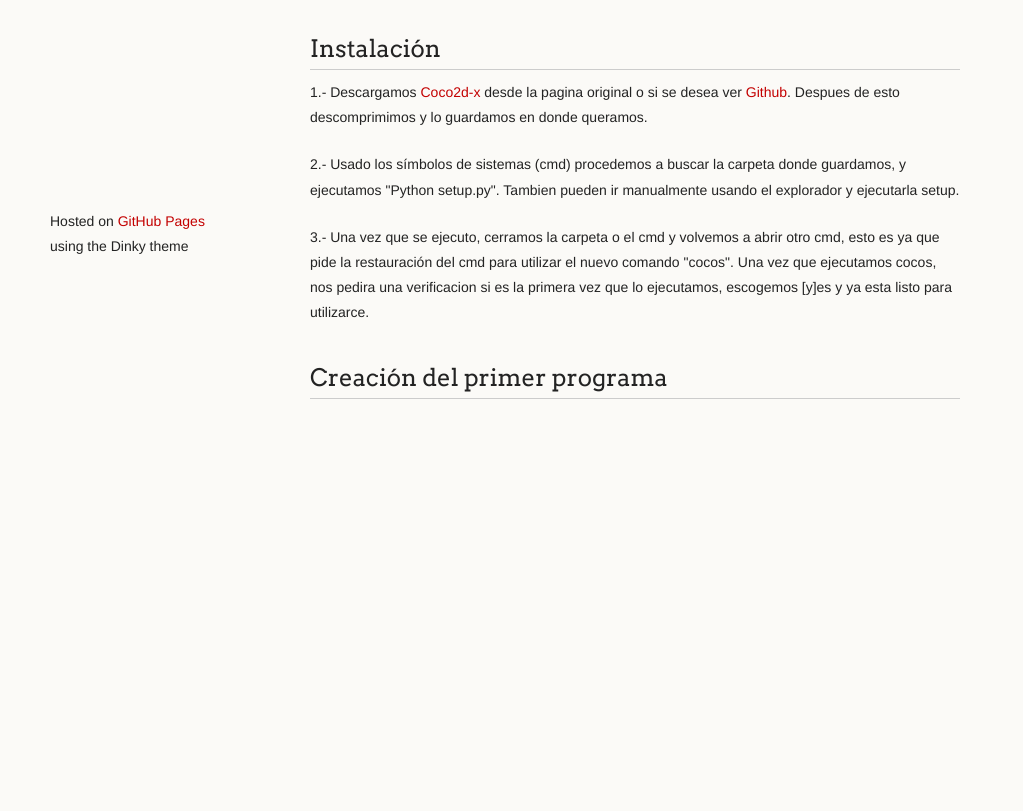
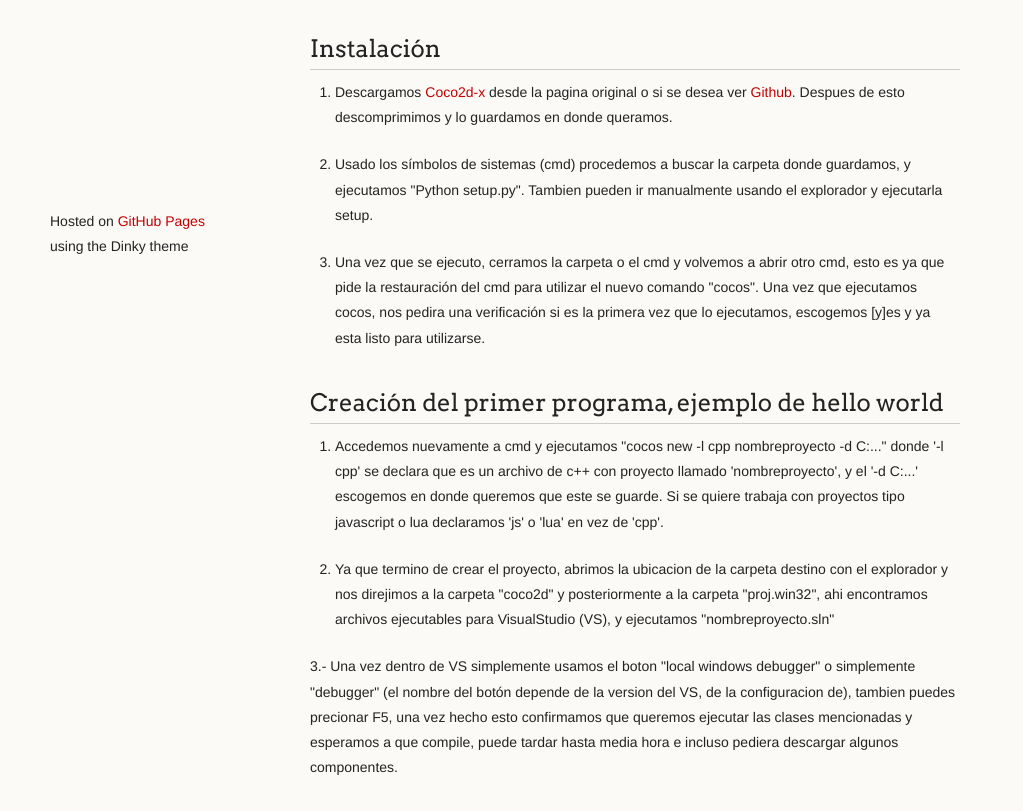
Before and after one commit to ToteVirusanti/Pagina, a plain HTML site: page index.html in a window 1280 px wide. Shown: the part 509-1320 px from the top of the page, without its empty margins (0-1023 px from the left). Before the commit the page ends 968 px from the top, so only its background shows below. Drawn offline with Linux system fonts and the light colour scheme.

```diff
--- a/index.html
+++ b/index.html
@@ -53,14 +53,22 @@
 <h2>
 <a id="instalación" class="anchor" href="#instalaci%C3%B3n" aria-hidden="true"><span aria-hidden="true" class="octicon octicon-link"></span></a>Instalación</h2>
 
-<p>1.- Descargamos <a href="https://www.python.org/downloads/">Coco2d-x</a> desde la pagina original o si se desea ver <a href="https://github.com/cocos2d/cocos2d-x">Github</a>. Despues de esto descomprimimos y lo guardamos en donde queramos.</p>
-
-<p>2.- Usado los símbolos de sistemas (cmd) procedemos a buscar la carpeta donde guardamos, y ejecutamos "Python setup.py". Tambien pueden ir manualmente usando el explorador y ejecutarla setup.</p>
-
-<p>3.- Una vez que se ejecuto, cerramos la carpeta o el cmd y volvemos a abrir otro cmd, esto es ya que pide la restauración del cmd para utilizar el nuevo comando "cocos". Una vez que ejecutamos cocos, nos pedira una verificacion si es la primera vez que lo ejecutamos, escogemos [y]es y ya esta listo para utilizarce.</p>
+<ol>
+<li><p>Descargamos <a href="https://www.python.org/downloads/">Coco2d-x</a> desde la pagina original o si se desea ver <a href="https://github.com/cocos2d/cocos2d-x">Github</a>. Despues de esto descomprimimos y lo guardamos en donde queramos.</p></li>
+<li><p>Usado los símbolos de sistemas (cmd) procedemos a buscar la carpeta donde guardamos, y ejecutamos "Python setup.py". Tambien pueden ir manualmente usando el explorador y ejecutarla setup.</p></li>
+<li><p>Una vez que se ejecuto, cerramos la carpeta o el cmd y volvemos a abrir otro cmd, esto es ya que pide la restauración del cmd para utilizar el nuevo comando "cocos". Una vez que ejecutamos cocos, nos pedira una verificación si es la primera vez que lo ejecutamos, escogemos [y]es y ya esta listo para utilizarse.</p></li>
+</ol>
 
 <h2>
-<a id="creación-del-primer-programa" class="anchor" href="#creaci%C3%B3n-del-primer-programa" aria-hidden="true"><span aria-hidden="true" class="octicon octicon-link"></span></a>Creación del primer programa</h2>
+<a id="creación-del-primer-programa-ejemplo-de-hello-world" class="anchor" href="#creaci%C3%B3n-del-primer-programa-ejemplo-de-hello-world" aria-hidden="true"><span aria-hidden="true" class="octicon octicon-link"></span></a>Creación del primer programa, ejemplo de hello world</h2>
+
+<ol>
+<li><p>Accedemos nuevamente a cmd y ejecutamos "cocos new -l cpp nombreproyecto -d C:..." donde  '-l cpp' se declara que es un archivo de c++ con proyecto llamado 'nombreproyecto', y el '-d C:...' escogemos en donde queremos que este se guarde.
+Si se quiere trabaja con proyectos tipo javascript o lua declaramos 'js' o 'lua' en vez de 'cpp'.</p></li>
+<li><p>Ya que termino de crear el proyecto, abrimos la ubicacion de la carpeta destino con el explorador y nos direjimos a la carpeta "coco2d" y posteriormente a la carpeta "proj.win32", ahi encontramos archivos ejecutables para VisualStudio (VS), y ejecutamos "nombreproyecto.sln"</p></li>
+</ol>
+
+<p>3.- Una vez dentro de VS simplemente usamos el boton "local windows debugger" o simplemente "debugger" (el nombre del botón depende de la version del VS, de la configuracion de), tambien puedes precionar F5, una vez hecho esto confirmamos que queremos ejecutar las clases mencionadas y esperamos a que compile, puede tardar hasta media hora e incluso pediera descargar algunos componentes.</p>
       </section>
       <footer>
         <p><small>Hosted on <a href="https://pages.github.com">GitHub Pages</a> using the Dinky theme</small></p>
```
Also changed, not shown: params.json (+1 -1 lines).
